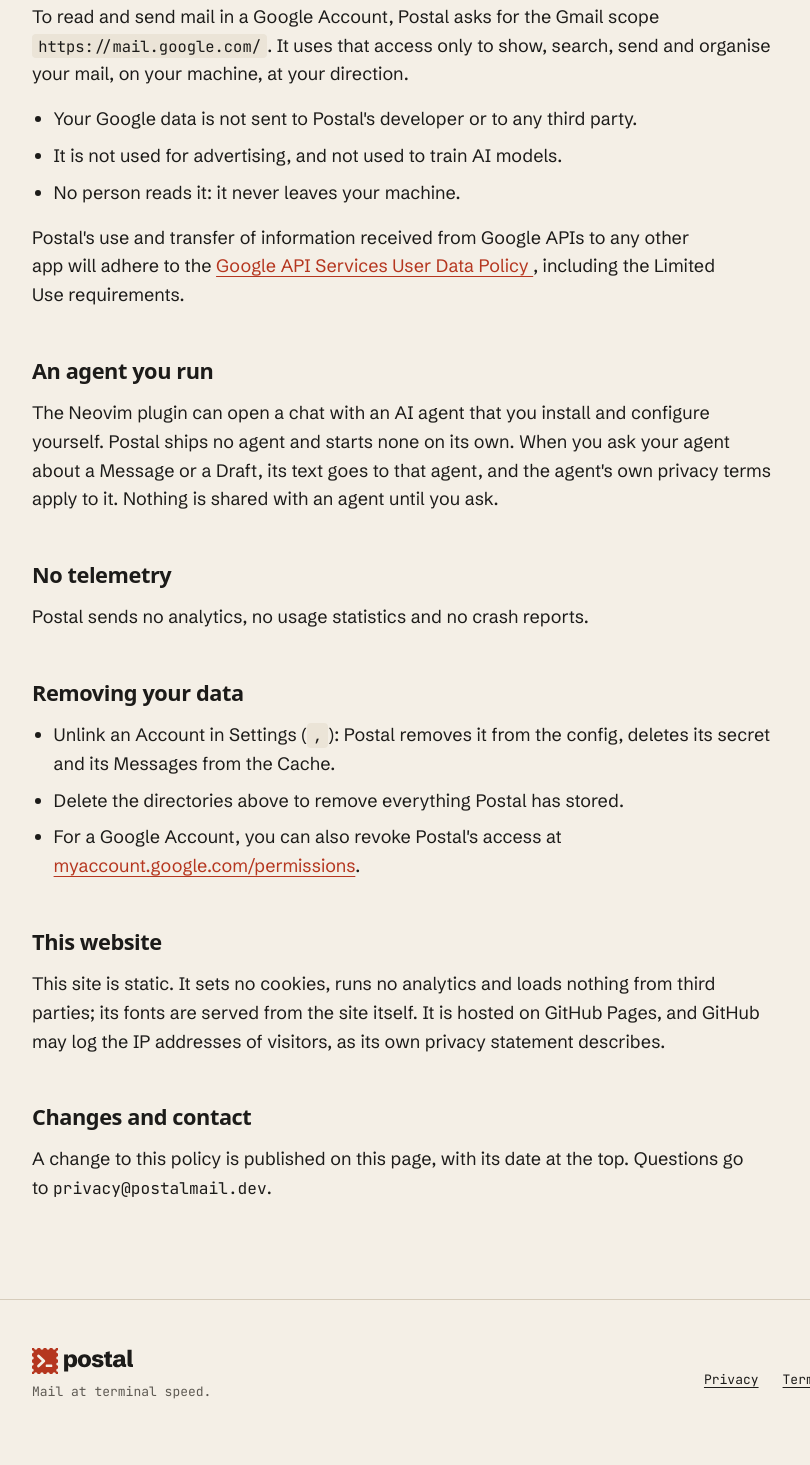
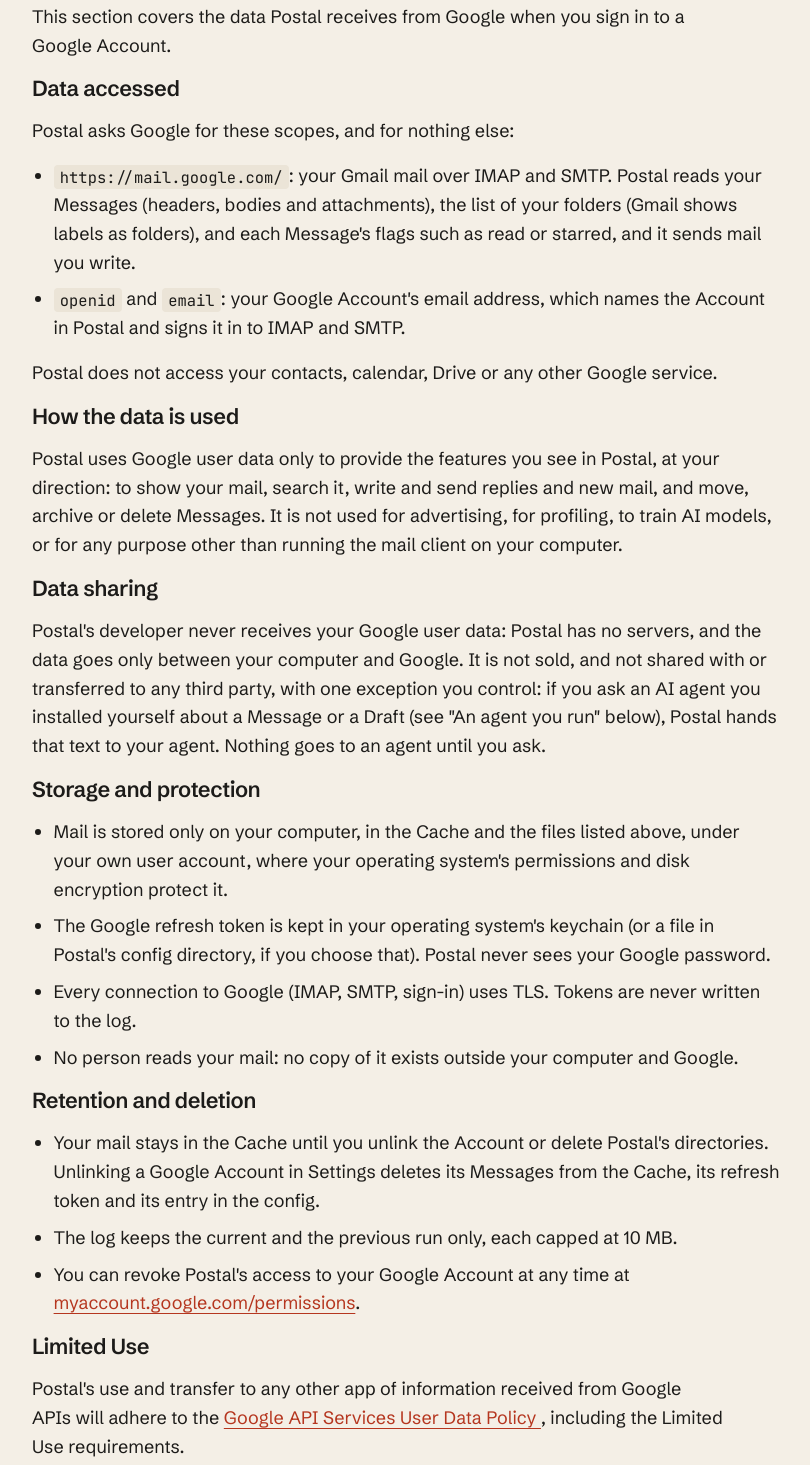
Before and after one commit to kryptamine/postal, an Astro site in the folder landing/: page /privacy in a window 1280 px wide. Shown: the part 1383-2848 px from the top of the page, without its empty margins (80-890 px from the left). Built offline with nearby package versions, Linux system fonts and the light colour scheme; Astro itself is replaced by a stand-in of ours; a web font is replaced by a local one.

Commit message:
docs(landing): spell out google user data in the privacy policy
Google's branding review rejected the policy as not detailing data
collection and usage. The Google section now has the headings its
reviewers look for: data accessed, use, sharing, storage and
protection, retention and deletion, and Limited Use. The sharing part
names the agent the user asks, which the old "no third party" line
contradicted.

Refs #106

```diff
--- a/landing/src/pages/privacy.astro
+++ b/landing/src/pages/privacy.astro
@@ -65,17 +65,75 @@ import Prose from '@app/layouts/Prose.astro';
 
   <h2>Google user data</h2>
   <p>
-    To read and send mail in a Google Account, Postal asks for the Gmail scope{' '}
-    <code>https://mail.google.com/</code>. It uses that access only to show, search, send and
-    organise your mail, on your machine, at your direction.
+    This section covers the data Postal receives from Google when you sign in to a Google Account.
   </p>
+
+  <h3>Data accessed</h3>
+  <p>Postal asks Google for these scopes, and for nothing else:</p>
   <ul>
-    <li>Your Google data is not sent to Postal's developer or to any third party.</li>
-    <li>It is not used for advertising, and not used to train AI models.</li>
-    <li>No person reads it: it never leaves your machine.</li>
+    <li>
+      <code>https://mail.google.com/</code>: your Gmail mail over IMAP and SMTP. Postal reads your
+      Messages (headers, bodies and attachments), the list of your folders (Gmail shows labels as
+      folders), and each Message's flags such as read or starred, and it sends mail you write.
+    </li>
+    <li>
+      <code>openid</code> and <code>email</code>: your Google Account's email address, which names
+      the Account in Postal and signs it in to IMAP and SMTP.
+    </li>
   </ul>
+  <p>Postal does not access your contacts, calendar, Drive or any other Google service.</p>
+
+  <h3>How the data is used</h3>
   <p>
-    Postal's use and transfer of information received from Google APIs to any other app will adhere
+    Postal uses Google user data only to provide the features you see in Postal, at your direction:
+    to show your mail, search it, write and send replies and new mail, and move, archive or delete
+    Messages. It is not used for advertising, for profiling, to train AI models, or for any purpose
+    other than running the mail client on your computer.
+  </p>
+
+  <h3>Data sharing</h3>
+  <p>
+    Postal's developer never receives your Google user data: Postal has no servers, and the data
+    goes only between your computer and Google. It is not sold, and not shared with or transferred
+    to any third party, with one exception you control: if you ask an AI agent you installed
+    yourself about a Message or a Draft (see "An agent you run" below), Postal hands that text to
+    your agent. Nothing goes to an agent until you ask.
+  </p>
+
+  <h3>Storage and protection</h3>
+  <ul>
+    <li>
+      Mail is stored only on your computer, in the Cache and the files listed above, under your own
+      user account, where your operating system's permissions and disk encryption protect it.
+    </li>
+    <li>
+      The Google refresh token is kept in your operating system's keychain (or a file in Postal's
+      config directory, if you choose that). Postal never sees your Google password.
+    </li>
+    <li>
+      Every connection to Google (IMAP, SMTP, sign-in) uses TLS. Tokens are never written to the
+      log.
+    </li>
+    <li>No person reads your mail: no copy of it exists outside your computer and Google.</li>
+  </ul>
+
+  <h3>Retention and deletion</h3>
+  <ul>
+    <li>
+      Your mail stays in the Cache until you unlink the Account or delete Postal's directories.
+      Unlinking a Google Account in Settings deletes its Messages from the Cache, its refresh token
+      and its entry in the config.
+    </li>
+    <li>The log keeps the current and the previous run only, each capped at 10 MB.</li>
+    <li>
+      You can revoke Postal's access to your Google Account at any time at
+      <a href="https://myaccount.google.com/permissions">myaccount.google.com/permissions</a>.
+    </li>
+  </ul>
+
+  <h3>Limited Use</h3>
+  <p>
+    Postal's use and transfer to any other app of information received from Google APIs will adhere
     to the
     <a href="https://developers.google.com/terms/api-services-user-data-policy">
       Google API Services User Data Policy
```
